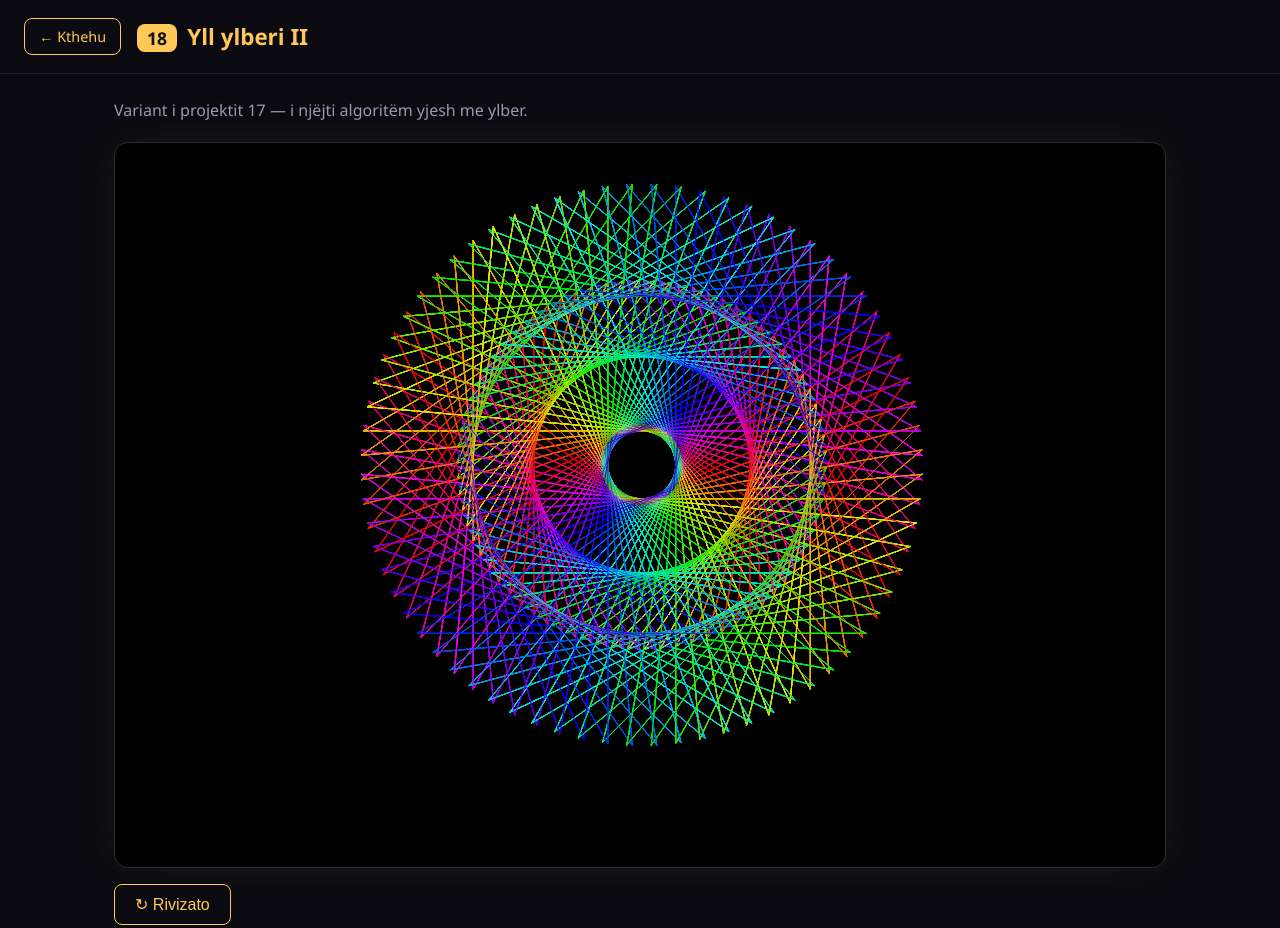
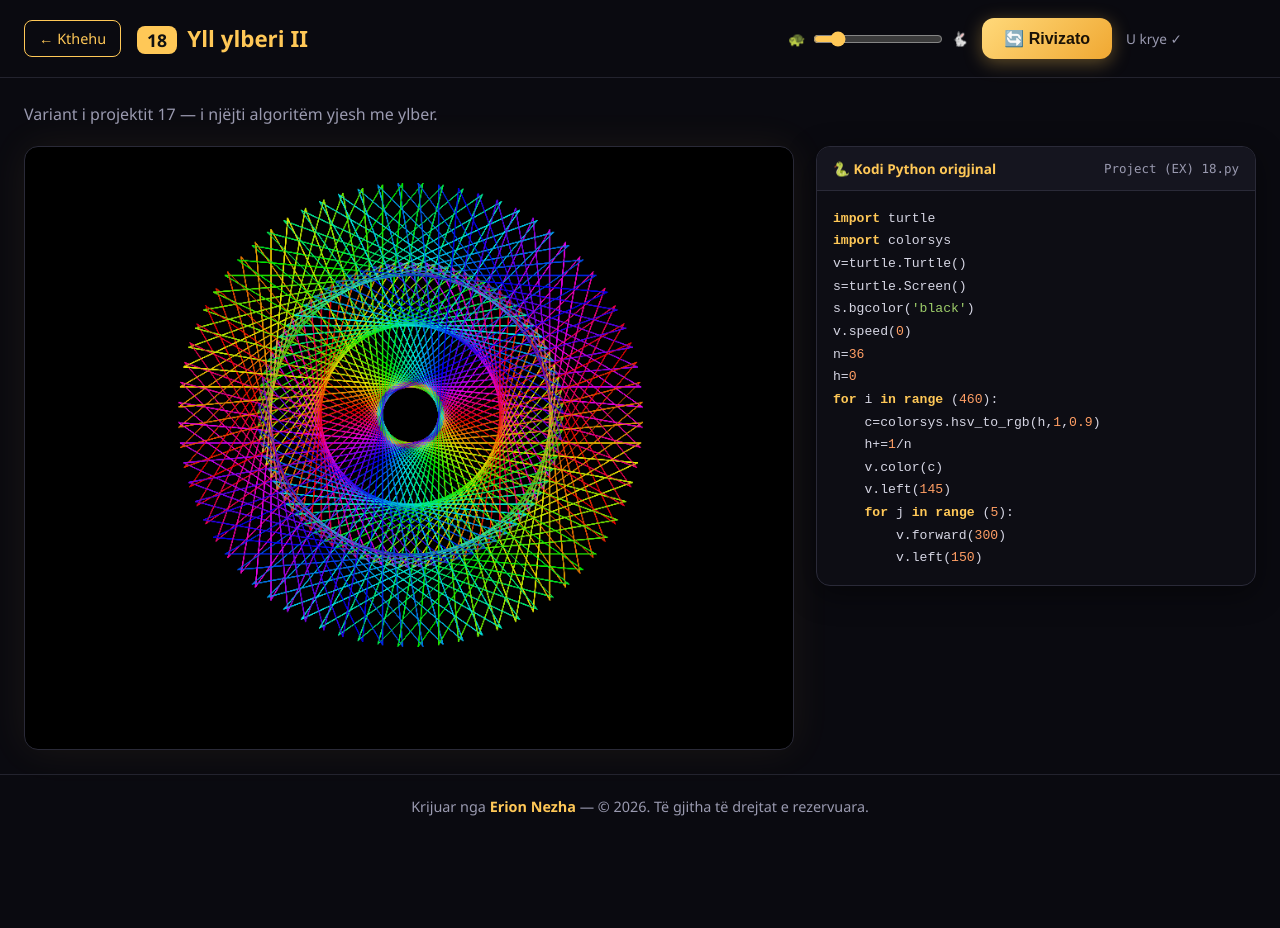
Before and after one commit to ErionNezha/Mini-project-, a plain HTML site: page proj-18.html in a window 1280 px wide. Shown: the top 928 px of the page. After the commit the page ends 838 px from the top, so only its background shows below. Drawn offline with Linux system fonts and the light colour scheme.

Commit message:
proj-18: kod Python anash + vizatim LIVE i animuar + Rivizato që punon

```diff
--- a/proj-18.html
+++ b/proj-18.html
@@ -1,14 +1,54 @@
 <!DOCTYPE html>
 <!-- Created by Erion Nezha — © 2026 All rights reserved -->
-<html lang="sq"><head><meta charset="UTF-8"><meta name="viewport" content="width=device-width, initial-scale=1.0">
-<title>18. Yll ylberi II — 24 Mini Projekte</title><link rel="stylesheet" href="style.css"></head>
-<body><header class="top"><a class="back" href="index.html">← Kthehu</a><h1><span class="num">18</span>Yll ylberi II</h1></header>
-<main><p class="desc">Variant i projektit 17 — i njëjti algoritëm yjesh me ylber.</p><div class="stage"><canvas id="c" width="900" height="700"></canvas></div>
-<div class="controls"><button id="replay">↻ Rivizato</button></div></main>
+<html lang="sq">
+<head>
+<meta charset="UTF-8">
+<meta name="viewport" content="width=device-width, initial-scale=1.0">
+<title>18. Yll ylberi II — 24 Mini Projekte</title>
+<link rel="stylesheet" href="style.css">
+</head>
+<body>
+<header class="top proj-top">
+<a class="back" href="index.html">← Kthehu</a>
+<h1><span class="num">18</span>Yll ylberi II</h1>
+<div class="proj-controls">
+<label class="speed-ctl" title="Shpejtësia e vizatimit">🐢 <input type="range" id="speed" min="1" max="400" value="60"> 🐇</label>
+<button class="btn-redraw" id="redrawBtn" onclick="redraw()">🔄 Rivizato</button>
+<span class="draw-status" id="drawStatus"></span>
+</div>
+</header>
+<main class="proj-main">
+<p class="desc">Variant i projektit 17 — i njëjti algoritëm yjesh me ylber.</p>
+<div class="proj-layout">
+<div class="stage"><canvas id="c" width="900" height="700"></canvas></div>
+<aside class="code-panel">
+<div class="code-head"><span>🐍 Kodi Python origjinal</span><span class="code-file">Project (EX) 18.py</span></div>
+<pre><code id="pycode"><span class="c-kw">import</span> turtle
+<span class="c-kw">import</span> colorsys
+v=turtle.Turtle()
+s=turtle.Screen()
+s.bgcolor(<span class="c-str">'black'</span>)
+v.speed(<span class="c-num">0</span>)
+n=<span class="c-num">36</span>
+h=<span class="c-num">0</span>
+<span class="c-kw">for</span> i <span class="c-kw">in</span> <span class="c-kw">range</span> (<span class="c-num">460</span>):
+	c=colorsys.hsv_to_rgb(h,<span class="c-num">1</span>,<span class="c-num">0.9</span>)
+	h+=<span class="c-num">1</span>/n
+	v.color(c)
+	v.left(<span class="c-num">145</span>)
+	<span class="c-kw">for</span> j <span class="c-kw">in</span> <span class="c-kw">range</span> (<span class="c-num">5</span>):
+		v.forward(<span class="c-num">300</span>)
+		v.left(<span class="c-num">150</span>)</code></pre>
+</aside>
+</div>
+</main>
 <footer>Krijuar nga <strong>Erion Nezha</strong> — © 2026. Të gjitha të drejtat e rezervuara.</footer>
-<script src="turtle.js"></script><script>
-function draw(){
-  const t = new Turtle('c', {scale: 1});
+<script>window.__ERRORS=[];addEventListener("error",e=>window.__ERRORS.push(e.message));</script>
+<script src="turtle.js"></script>
+<script>
+
+const PAGE_OPTS = {scale: 1};
+function draw(t){
   t.bgcolor('black');
   let n = 36, h = 0;
   for (let i = 0; i < 460; i++) {
@@ -21,6 +61,25 @@
     }
   }
 }
-draw();
-document.getElementById('replay').onclick = () => { const cv = document.getElementById('c'); cv.getContext('2d').clearRect(0, 0, cv.width, cv.height); draw(); };
-</script></body></html>
+function setStatus(txt, live){
+  const el = document.getElementById('drawStatus');
+  el.textContent = txt;
+  el.classList.toggle('live', !!live);
+}
+function redraw(){
+  Turtle.stop();
+  Turtle._instances['c'] = [];
+  const t = new Turtle('c', PAGE_OPTS);
+  t.clear();
+  Turtle.startRecord('c');
+  try { draw(t); } finally { Turtle.stopRecord(); }
+  setStatus('Duke vizatuar…', true);
+  Turtle.onDone = () => setStatus('U krye ✓', false);
+  Turtle.play();
+}
+document.getElementById('speed').addEventListener('input', e => Turtle.setSpeed(+e.target.value));
+Turtle.setSpeed(60);
+redraw();
+</script>
+</body>
+</html>
```
